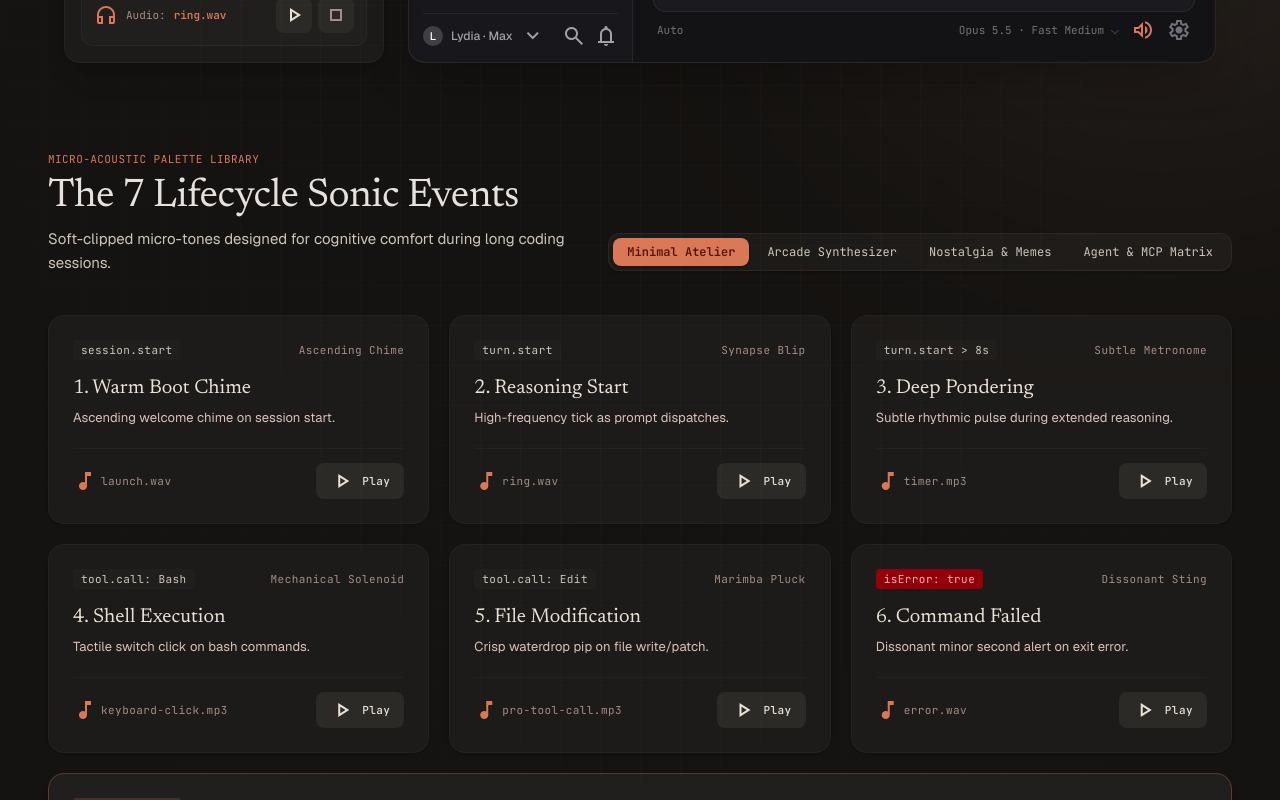
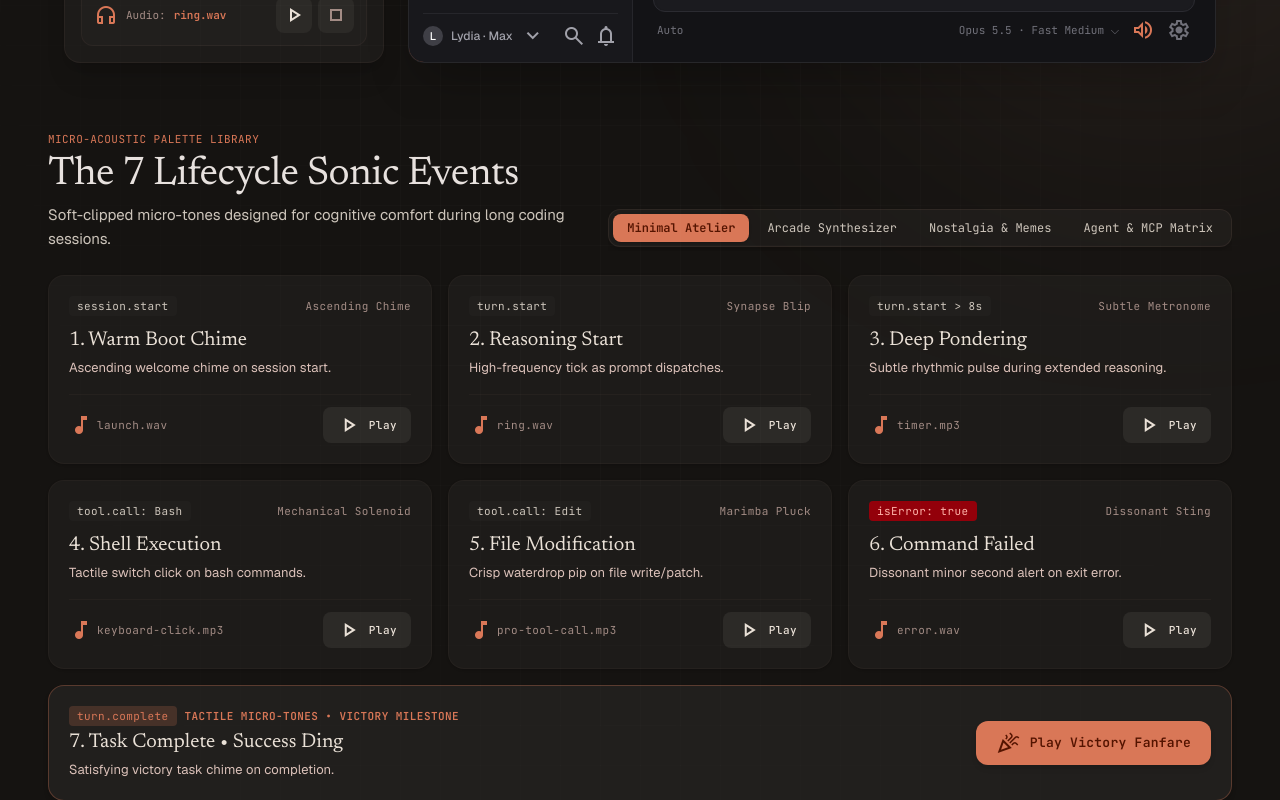
Before and after one commit to parjanyaacoder/claudetones, a Next.js app in the folder web/: page / in a window 1280 px wide. Shown: the part 1500-2300 px from the top of the page. Built offline with nearby package versions, Linux system fonts and the light colour scheme; no server answers.

Commit message:
fix(scroll): perfect soundboard viewport fit without clipping and snap studio scroll flush to horizontal line

```diff
--- a/web/src/app/page.tsx
+++ b/web/src/app/page.tsx
@@ -23,7 +23,9 @@ export default function Home() {
     setTimeout(() => {
       const el = document.getElementById(id)
       if (el) {
-        el.scrollIntoView({ behavior: 'smooth' })
+        const navHeight = 64
+        const top = el.getBoundingClientRect().top + window.scrollY - navHeight
+        window.scrollTo({ top, behavior: 'smooth' })
         window.history.pushState(null, '', `#${id}`)
       }
     }, 40)
@@ -36,7 +38,9 @@ export default function Home() {
       setTimeout(() => {
         const el = document.getElementById(id)
         if (el) {
-          el.scrollIntoView({ behavior: 'smooth' })
+          const navHeight = 64
+          const top = el.getBoundingClientRect().top + window.scrollY - navHeight
+          window.scrollTo({ top, behavior: 'smooth' })
         }
       }, 150)
     }
--- a/web/src/app/studio/page.tsx
+++ b/web/src/app/studio/page.tsx
@@ -114,11 +114,13 @@ export default function StudioPage() {
     setSelectedIds(new Set())
   }
 
-  // Smooth scroll to catalog with header offset
+  // Smooth scroll to catalog with header offset flush with horizontal separator line
   const scrollToCatalog = () => {
     const el = document.getElementById("catalog-section")
     if (el) {
-      el.scrollIntoView({ behavior: "smooth" })
+      const navHeight = 64
+      const top = el.getBoundingClientRect().top + window.scrollY - navHeight
+      window.scrollTo({ top, behavior: "smooth" })
     }
   }
 
@@ -451,7 +453,7 @@ export default function StudioPage() {
           <section
             ref={catalogSectionRef}
             id="catalog-section"
-            className="w-full max-w-7xl mx-auto p-6 sm:p-8 space-y-6 scroll-mt-32"
+            className="w-full max-w-7xl mx-auto p-6 sm:p-8 space-y-6 scroll-mt-16"
           >
             {/* Catalog Section Header with Search Bar */}
             <div className="flex flex-col md:flex-row md:items-end justify-between gap-4">
--- a/web/src/components/DesktopSimulation.tsx
+++ b/web/src/components/DesktopSimulation.tsx
@@ -146,7 +146,7 @@ export default function DesktopSimulation() {
 
   return (
     <section
-      className="max-w-7xl mx-auto px-4 sm:px-6 lg:px-8 pt-4 sm:pt-6 pb-12 sm:pb-14 overflow-hidden scroll-mt-20"
+      className="max-w-7xl mx-auto px-4 sm:px-6 lg:px-8 pt-4 sm:pt-6 pb-12 sm:pb-14 overflow-hidden scroll-mt-16"
       id="claude-desktop-demo"
     >
       {/* Title & Compact Header */}
--- a/web/src/components/SoundboardMatrix.tsx
+++ b/web/src/components/SoundboardMatrix.tsx
@@ -357,19 +357,19 @@ export default function SoundboardMatrix() {
 
   return (
     <section
-      className="max-w-7xl mx-auto px-4 sm:px-6 lg:px-12 pt-6 sm:pt-8 pb-16 sm:pb-20 scroll-mt-20"
+      className="max-w-7xl mx-auto px-4 sm:px-6 lg:px-12 pt-2 sm:pt-3 pb-12 sm:pb-14 scroll-mt-16"
       id="soundboard-matrix"
     >
       {/* Header and Pack Selector Pills */}
-      <div className="flex flex-col lg:flex-row lg:items-end justify-between mb-8 sm:mb-10 gap-5 sm:gap-6">
+      <div className="flex flex-col lg:flex-row lg:items-end justify-between mb-4 sm:mb-6 gap-4 sm:gap-6">
         <div className="flex-1 min-w-0 pr-2 sm:pr-4">
-          <span className="font-label-sm text-label-sm uppercase tracking-wider text-primary-container block mb-1.5">
+          <span className="font-label-sm text-label-sm uppercase tracking-wider text-primary-container block mb-1">
             Micro-Acoustic Palette Library
           </span>
           <h2 className="font-headline-lg text-2xl sm:text-3xl lg:text-4xl text-on-surface tracking-tight">
             The 7 Lifecycle Sonic Events
           </h2>
-          <p className="font-body-md text-sm sm:text-base text-tertiary mt-1.5 leading-relaxed max-w-xl">
+          <p className="font-body-md text-sm sm:text-base text-tertiary mt-1 leading-relaxed max-w-xl">
             {pack.description}
           </p>
         </div>
@@ -400,7 +400,7 @@ export default function SoundboardMatrix() {
       </div>
 
       {/* Grid Cards (3 Columns) */}
-      <div className="grid grid-cols-1 md:grid-cols-2 lg:grid-cols-3 gap-5">
+      <div className="grid grid-cols-1 md:grid-cols-2 lg:grid-cols-3 gap-3.5 sm:gap-4">
         {pack.events.map((evt) => {
           const playKey = `${selectedPack}-${evt.id}`
           const isThisActive = activeId === playKey
@@ -411,14 +411,14 @@ export default function SoundboardMatrix() {
           return (
             <div
               key={evt.id}
-              className={`p-5 sm:p-6 rounded-2xl flex flex-col justify-between transition-all group border shadow-sm ${
+              className={`p-4 sm:p-5 rounded-2xl flex flex-col justify-between transition-all group border shadow-sm ${
                 isThisActive
                   ? 'bg-surface-container ring-1 ring-primary-container/40 border-primary-container/30'
                   : 'bg-surface-container-low hover:bg-surface-container border-outline-variant/15'
               }`}
             >
               <div>
-                <div className="flex items-center justify-between mb-3.5">
+                <div className="flex items-center justify-between mb-2.5">
                   <span
                     className={`px-2 py-0.5 rounded font-label-sm text-label-sm font-code ${
                       isError ? 'bg-error-container text-error' : 'bg-surface-container text-tertiary'
@@ -428,11 +428,11 @@ export default function SoundboardMatrix() {
                   </span>
                   <span className="font-label-sm text-label-sm text-outline">{evt.category}</span>
                 </div>
-                <h3 className="font-headline-sm text-headline-sm text-tertiary-fixed mb-1.5">{evt.title}</h3>
-                <p className="font-body-sm text-body-sm text-on-surface-variant mb-5">{evt.description}</p>
+                <h3 className="font-headline-sm text-headline-sm text-tertiary-fixed mb-1">{evt.title}</h3>
+                <p className="font-body-sm text-body-sm text-on-surface-variant mb-3 sm:mb-4">{evt.description}</p>
               </div>
 
-              <div className="flex items-center justify-between pt-3.5 border-t border-outline-variant/15">
+              <div className="flex items-center justify-between pt-3 border-t border-outline-variant/15">
                 <div className="font-label-sm text-label-sm text-outline font-code flex items-center gap-1">
                   <span className="material-symbols-outlined text-[13px] text-primary-container">music_note</span>
                   <span className="max-w-[150px] truncate">{evt.fileName}</span>
@@ -475,9 +475,9 @@ export default function SoundboardMatrix() {
           const isVictoryPaused = isVictoryActive && isPaused
 
           return (
-            <div className="lg:col-span-3 bg-surface-container p-5 sm:p-6 rounded-2xl flex flex-col md:flex-row items-center justify-between gap-5 border border-primary-container/30 shadow-md">
+            <div className="lg:col-span-3 bg-surface-container p-4 sm:p-5 rounded-2xl flex flex-col md:flex-row items-center justify-between gap-4 sm:gap-5 border border-primary-container/30 shadow-md">
               <div className="space-y-1 max-w-xl">
-                <div className="flex items-center gap-2 mb-1">
+                <div className="flex items-center gap-2 mb-0.5">
                   <span className="px-2 py-0.5 rounded font-label-sm text-label-sm bg-primary-container/20 text-primary-container font-code">
                     turn.complete
                   </span>
```
